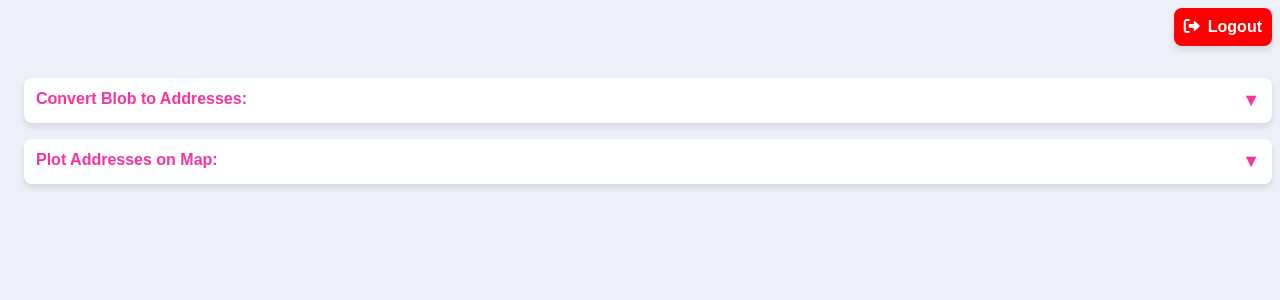
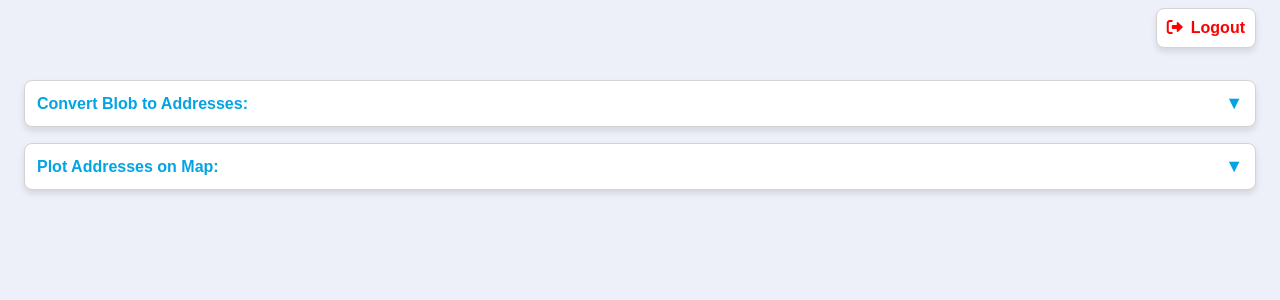
Before and after one commit to elkingarcia11/address-mapper, a Flask app: page / in a window 1280 px wide. Shown: the top 300 px of the page. Run offline with Flask 3, Linux system fonts and the light colour scheme; the visitor is signed in with stand-in values (Sample User, id 1); some libraries are stand-ins or nearby versions.

Commit message:
added dockerfile, updated styling

```diff
--- a/static/login.css
+++ b/static/login.css
@@ -6,6 +6,7 @@
   align-items: center;
   height: 100vh;
   margin: 0;
+  overflow-x: hidden; /* Prevent scrolling */
 }
 
 .login-container {
--- a/static/styles.css
+++ b/static/styles.css
@@ -7,11 +7,11 @@
   --button-text-color: #ffffff; /* White text for buttons */
   --logout-button-color: red;
   --logout-button-hover-color: darkred;
+  --light-gray-border-color: lightgray;
 }
 
 body {
   background-color: var(--background-color);
-  width: 100%; /* Full-width button */
   overflow-x: hidden; /* Prevent scrolling */
 }
 
@@ -28,6 +28,13 @@
   max-width: 100%;
   resize: none;
   border-radius: 8px; /* Rounded corners for a modern look */
+  border-color: var(--light-gray-border-color);
+  box-shadow: 0 4px 6px rgba(0, 0, 0, 0.1); /* Subtle shadow for depth */
+}
+
+textarea:focus {
+  border-color: var(--primary-color); /* Change border color on focus */
+  outline: none; /* Remove default browser outline */
 }
 
 /* Style for the icon */
@@ -85,25 +92,29 @@
 }
 
 .logoutButton {
-  background-color: var(--logout-button-color);
-  color: var(--button-text-color);
+  border: solid 1px;
+  border-color: var(--light-gray-border-color);
+  color: var(--logout-button-color);
+  background-color: var(--button-text-color);
   padding: 10px;
-  border: none;
   cursor: pointer;
 }
 
 .logoutButton:hover {
-  background-color: var(
-    --logout-button-hover-color
-  ); /* Darker shade on hover */
+  background-color: var(--logout-button-color); /* Darker shade on hover */
+  color: var(--button-text-color);
 }
 
 #blobHeader,
 #addressHeader {
+  display: flex;
   justify-content: space-between;
+  align-items: center;
   background-color: var(--button-text-color);
-  color: var(--secondary-color);
+  color: var(--primary-color);
   margin-top: 16px;
+  border: solid 1px;
+  border-color: lightgray;
 }
 #addressInput {
   margin-top: 0;
```
Also changed, not shown: 1 other file.
